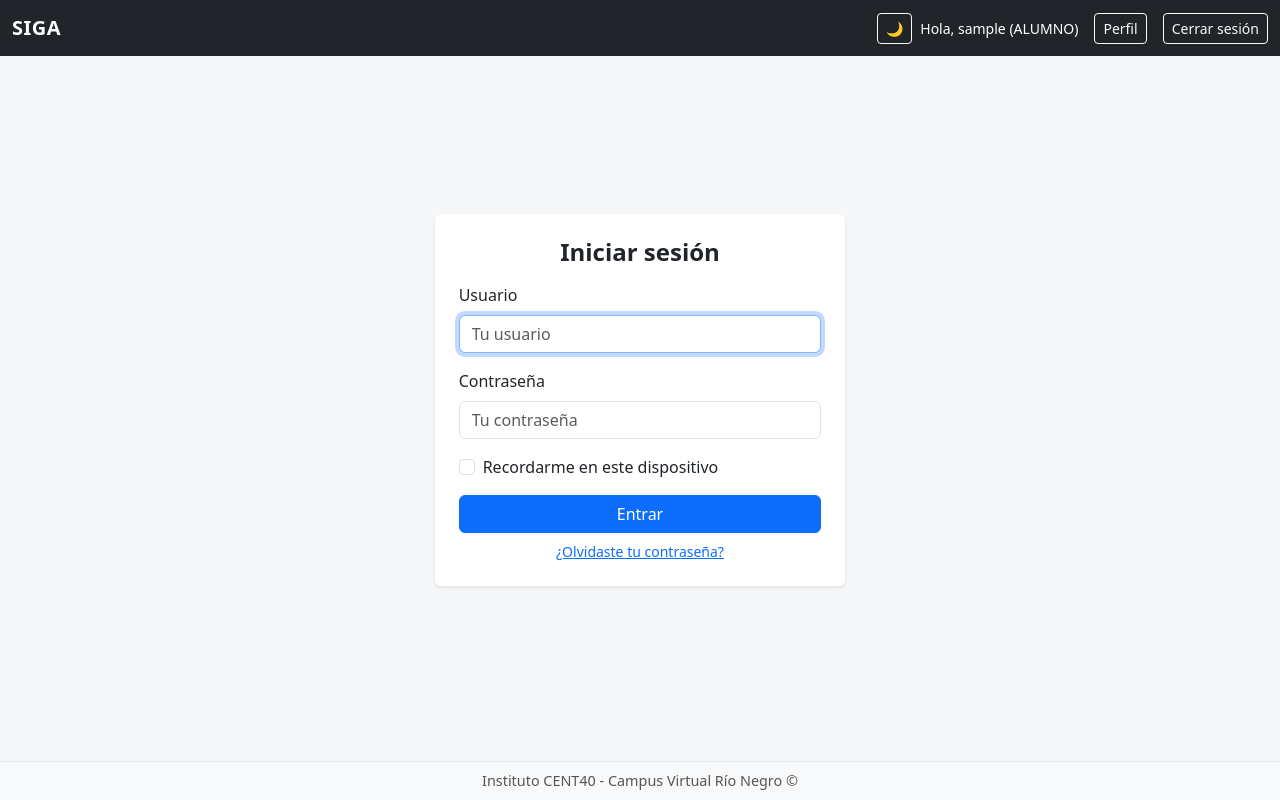
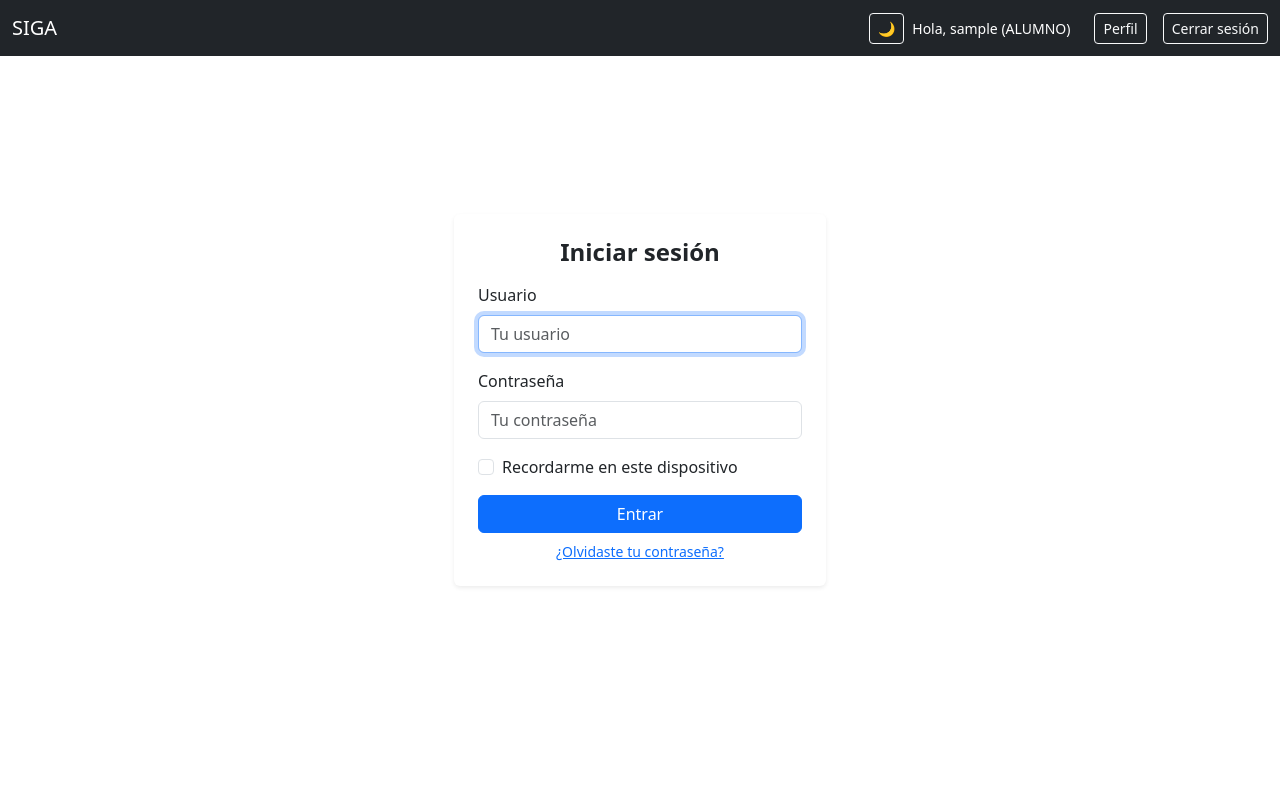
Before and after one commit to Z-C95/SIGA-ProyectForCent40Institute, a Django app: a page that uses templates/layouts/base_admin.html in a window 1280 px wide. Run offline with Django 5.2, Linux system fonts and the light colour scheme; the visitor is signed in with stand-in values (Sample User, id 1).

Commit message:
Proyecto SIGA actualizado con perfil, métricas y fix

```diff
--- a/asistencia/settings.py
+++ b/asistencia/settings.py
@@ -94,6 +94,8 @@ DEFAULT_AUTO_FIELD = 'django.db.models.BigAutoField'
 
 LOGIN_URL = 'login'
 LOGIN_REDIRECT_URL = 'home'
+LOGOUT_REDIRECT_URL = 'home'
+
 
 AUTH_USER_MODEL = 'asistencias.User'
 
--- a/templates/layouts/base_admin.html
+++ b/templates/layouts/base_admin.html
@@ -1,4 +1,5 @@
 {% load static %}
+
 <!doctype html>
 <html lang="es">
 <head>
@@ -9,120 +10,78 @@
   <!-- Bootstrap -->
   <link href="https://cdn.jsdelivr.net/npm/bootstrap@5.3.2/dist/css/bootstrap.min.css" rel="stylesheet">
 
-  <!-- CSS propio -->
+  <!-- CSS -->
   <link rel="stylesheet" href="{% static 'css/style.css' %}">
+</head>
 
-  <style>
-    body{
-      background:#f6f7f9;
-      min-height:100vh;
-      display:flex;
-      flex-direction:column;
-      color:#111827;
-      transition:background-color .3s,color .3s
-    }
-    .brand{font-weight:700;letter-spacing:.5px}
-    .content{padding:24px;flex:1;transition:background-color .3s,color .3s}
-    .sidebar{
-      min-height:100vh;
-      border-right:1px solid #e5e7eb;
-      background:#fff;
-      position:sticky;
-      top:56px;
-      overflow-y:auto;
-      transition:background-color .3s,color .3s
-    }
-    .sidebar .nav-link{color:#111827;border-radius:.5rem}
-    .sidebar .nav-link.active{background:#111827;color:#fff}
-    .sidebar .nav-link:hover{background:#f3f4f6}
-    footer{
-      background:#f8f9fa;
-      border-top:1px solid #e5e7eb;
-      text-align:center;
-      padding:8px;
-      font-size:.9rem;
-      color:#555;
-      transition:background-color .3s,color .3s
-    }
-    /* Modo oscuro */
-    body.dark-mode{background:#181a1b;color:#e0e0e0}
-    body.dark-mode .navbar{background:#1f1f1f!important}
-    body.dark-mode .sidebar{background:#202324;border-right:1px solid #333}
-    body.dark-mode .sidebar .nav-link{color:#e0e0e0}
-    body.dark-mode .sidebar .nav-link.active{background:#2e2f2f;color:#fff}
-    body.dark-mode .sidebar .nav-link:hover{background:#2e2f2f}
-    body.dark-mode footer{background:#1f1f1f;color:#bbb;border-color:#333}
-    body.dark-mode .card{background:#262626;color:#eee}
-  </style>
-</head>
-<body>
+<body class="{% if request.COOKIES.dark_mode == 'true' %}dark-mode{% endif %}">
 
-  <!-- Barra superior -->
+<!-- NAVBAR -->
 <nav class="navbar navbar-dark bg-dark">
   <div class="container-fluid d-flex justify-content-between align-items-center">
-      <span class="navbar-brand brand">SIGA</span>
 
+    <!-- LOGO SIGA redirige al home -->
+    <a class="navbar-brand brand" href="{% url 'asistencias:home' %}">
+      SIGA
+    </a>
+
+    <!-- DERECHA -->
     <div class="text-white small d-flex align-items-center gap-2">
+
       <!-- Botón modo oscuro -->
       <button id="darkModeToggle" class="btn btn-outline-light btn-sm">🌙</button>
 
-        Hola, {{ request.user.username|default:"" }}{% if request.user.is_authenticated and request.user.rol %} ({{ request.user.rol }}){% endif %}
+      {% if request.user.is_authenticated %}
+        <!-- Saludo -->
+        <span class="me-2">
+          Hola, {{ request.user.username }}
+          {% if request.user.rol %}
+            ({{ request.user.rol }})
+          {% endif %}
+        </span>
 
+        <!-- Perfil -->
         <a href="{% url 'asistencias:editar_perfil' %}" class="btn btn-outline-light btn-sm ms-2">
           Perfil
         </a>
 
-        <a href="{% url 'logout' %}?next={% url 'login' %}"
-           class="btn btn-outline-light btn-sm ms-2">
+        <!-- CERRAR SESIÓN POR POST -->
+        <form method="post" action="{% url 'logout' %}" class="d-inline ms-2">
+          {% csrf_token %}
+          <button type="submit" class="btn btn-outline-light btn-sm">
             Cerrar sesión
-        </a>
+          </button>
+        </form>
+      {% endif %}
+
     </div>
   </div>
 </nav>
 
-  <!-- Contenedor principal -->
-  <div class="container-fluid flex-grow-1">
-    <div class="row">
-      {# Sidebar solo para ADMIN #}
-      {% if request.user.is_authenticated and request.user.rol == 'ADMIN' %}
-        <aside class="col-12 col-md-3 col-lg-2 p-3 sidebar">
-          {% include "partials/_admin_sidebar.html" %}
-        </aside>
-        <main class="col content">
-      {% else %}
-        <main class="col-12 content">
+<!-- MAIN -->
+<div class="container my-4">
+  {% if messages %}
+    <div class="mb-3">
+      {% for message in messages %}
+        <div class="alert alert-{{ message.tags }}">{{ message }}</div>
+      {% endfor %}
+    </div>
   {% endif %}
-          {% block content %}{% endblock %}
-        </main>
-    </div>
+
+  {% block content %}
+  {% endblock %}
 </div>
 
-  <!-- Pie de página -->
-  <footer>
-    Instituto CENT40 - Campus Virtual Río Negro ©
-  </footer>
+<!-- Bootstrap JS -->
+<script src="https://cdn.jsdelivr.net/npm/bootstrap@5.3.2/dist/js/bootstrap.bundle.min.js"></script>
 
-  <!-- JS -->
-  <script src="https://cdn.jsdelivr.net/npm/bootstrap@5.3.2/dist/js/bootstrap.bundle.min.js"></script>
-  <!-- JS propio -->
-  <script src="{% static 'js/app.js' %}" defer></script>
+<!-- Dark Mode Script -->
 <script>
-    // Modo oscuro con persistencia
-    const toggle = document.getElementById('darkModeToggle');
-    const body = document.body;
+document.getElementById('darkModeToggle').addEventListener('click', function () {
+  const isDark = document.body.classList.toggle('dark-mode');
+  document.cookie = "dark_mode=" + isDark + ";path=/";
+});
+</script>
 
-    if (toggle) {
-      if (localStorage.getItem('darkMode') === 'enabled') {
-        body.classList.add('dark-mode');
-        toggle.textContent = '☀️';
-      }
-      toggle.addEventListener('click', () => {
-        body.classList.toggle('dark-mode');
-        const isDark = body.classList.contains('dark-mode');
-        toggle.textContent = isDark ? '☀️' : '🌙';
-        localStorage.setItem('darkMode', isDark ? 'enabled' : 'disabled');
-      });
-    }
-  </script>
 </body>
 </html>
```
Also changed, not shown: templates/base.html (+11 -4 lines). Lines whose indentation alone changed are shown as unchanged.
